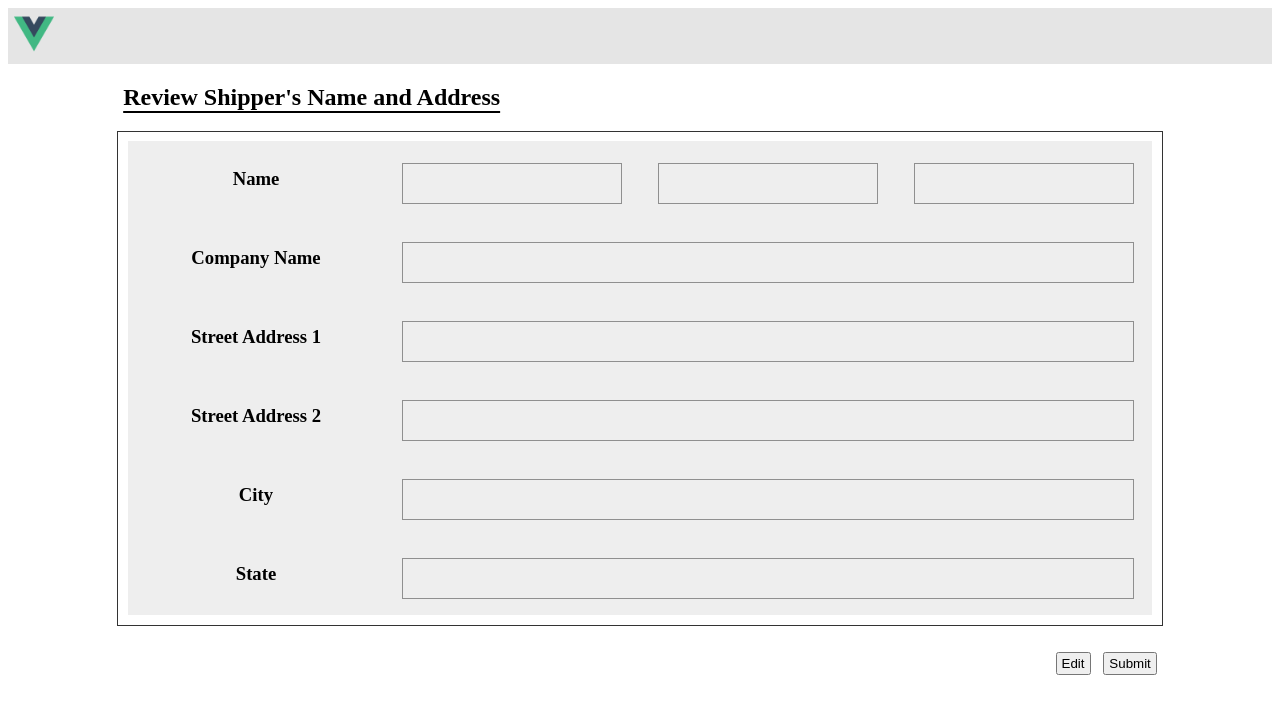
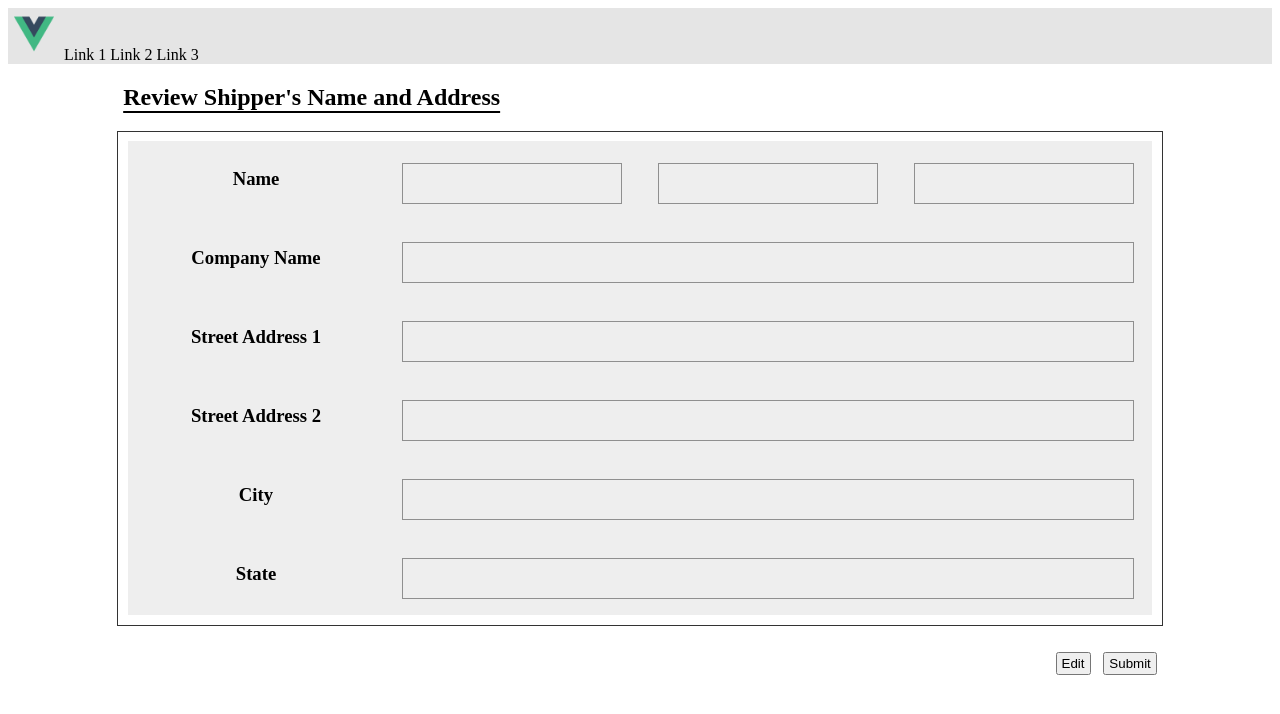
Before and after one commit to blueMesaEngineering/air_waybill_vuejs_frontend, a Vue app: page /#/shipperReviewNameAndAddress in a window 1280 px wide. Shown: the top 714 px of the page. Built offline with nearby package versions, Linux system fonts and the light colour scheme.

Commit message:
Feat: Updates

```diff
--- a/src/components/navBar.vue
+++ b/src/components/navBar.vue
@@ -1,6 +1,17 @@
 <template>
   <div style = "background: rgba(0,0,0,.1);">
+    <span>
       <img src = "../assets/logo.png" style="height: 5vh; width 5vh; margin: .75vh">
+    </span>
+    <span>
+      Link 1
+    </span>
+    <span>
+      Link 2
+    </span>
+    <span>
+      Link 3
+    </span>
   </div>
 </template>
 
--- a/src/components/searchByCompanyName.vue
+++ b/src/components/searchByCompanyName.vue
@@ -8,7 +8,7 @@
         padding-left: 27vw;
         text-decoration: underline;
         text-underline-position:under"
-        >Search Shippers by Company Name</h2>
+        >Search Shippers</h2>
     <center>
       <div class="grid-container">
         <div class="grid-item">
@@ -32,10 +32,6 @@
             margin-right: 27vw;
             margin-top: 2vw;
             padding: .3vh .5vh .3vh .5vh;"/>
-      </div>
-
-      <div>
-        <!-- {{this.response}} -->
       </div>
   </div>
 </template>
```
